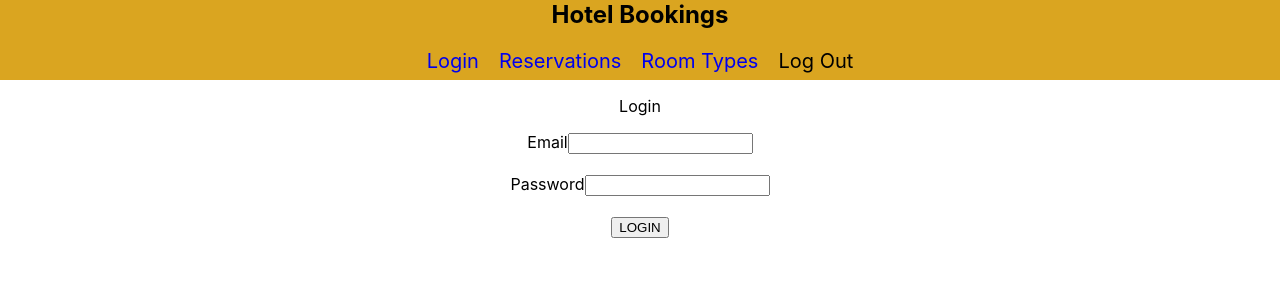
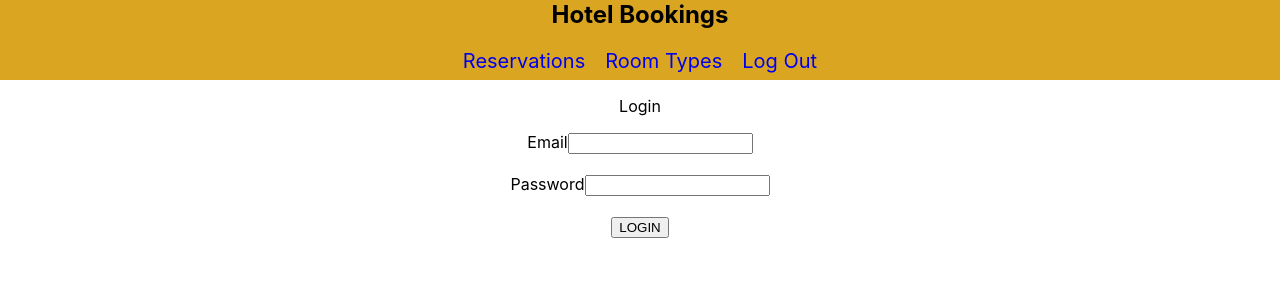
Before and after one commit to willboesetrio/hotel_booking_v1, a React (Create React App) app: page / in a window 1280 px wide. Shown: the top 300 px of the page. Built offline with nearby package versions, Linux system fonts and the light colour scheme.

Commit message:
updated login/logout functionality

```diff
--- a/src/components/Navbar.js
+++ b/src/components/Navbar.js
@@ -1,8 +1,18 @@
 import React from 'react'
 import styles from './Navbar.module.css';
-import { Link } from 'react-router-dom';
+import { Link, useNavigate } from 'react-router-dom';
 
+//ideally we would reserve our user permissions as props passed down from the main component,
+//then conditionally render certain links based on user permissions
 function Navbar() {
+
+  const navigate = useNavigate();
+
+  const handleLogOut = () => {
+    sessionStorage.removeItem("token");
+    navigate("/");
+  }
+
   return (
     <nav className={styles.navigation}>
       <h1 className={styles.companyName}>Hotel Bookings</h1>
@@ -13,16 +23,13 @@ function Navbar() {
         successful login redirects to login page,
         logout clears the user from the current state and session storage and redirects to login page*/}
       <li className={styles.item}>
-        <Link to='/' className={styles.link}>Login</ Link>
-      </li>
-      <li className={styles.item}>
         <Link to='/reservations' className={styles.link}>Reservations</ Link>
       </li>
       <li className={styles.item}>
         <Link to='/room-types' className={styles.link}>Room Types</ Link>
       </li>
       <li className={styles.item}>
-        Log Out
+        <Link to='/' onClick={handleLogOut} className={styles.link}>Log Out</ Link>
       </li>
       </ul>
     </nav>
--- a/src/pages/Login.js
+++ b/src/pages/Login.js
@@ -1,4 +1,5 @@
-import { useState, useRef} from 'react';
+import { useState, useRef } from 'react';
+import { useNavigate } from 'react-router-dom';
 
 function Login() {
 
@@ -9,6 +10,7 @@ function Login() {
     let [userRole, setUserRole] = useState('');
     let [loggedIn, setLoggedIn] = useState(false);
     let [invalidLogin, setInvalidLogin] = useState(false);
+    let navigate = useNavigate();
 
     const postLogin = async() => {
         const postObject = {
@@ -32,7 +34,11 @@ function Login() {
         const user = JSON.parse(atob(myToken.token.split('.')[1]));
         console.log(user);
         sessionStorage.setItem("token", myToken.token)
+        //maybe i don't need the setState calls/variables below, when user is logged in an redirected we can get their
+        //information and permissions from session storage?
         setLoggedIn(true); setUserEmail(user.sub); setUserRole(user.roles); setInvalidLogin(false);
+        navigate("/reservations");
+
         } else {
             console.log("INVALID LOGIN ATTEMPT")
             setInvalidLogin(true);
@@ -46,15 +52,12 @@ function Login() {
         <p>Login</p>
         <label htmlFor='email'>Email</label>
         <input type="text" id='email' ref={emailRef} required></input>
-        <br />
-        <br />
+        <br /><br />
         <label htmlFor='password'>Password</label>
         <input type="text" id='password' ref={passwordRef} required></input>
-        <br />
-        <br />
+        <br /><br />
         <button onClick={postLogin}>LOGIN</button>
-        <br />
-        <br />
+        <br /><br />
         {loggedIn && <div>
             <p>User is logged in as:</p>
           <p>Email: {userEmail}</p><p>Role: {userRole}</p>
--- a/src/pages/Reservations.js
+++ b/src/pages/Reservations.js
@@ -5,7 +5,13 @@ import styles from "./Reservations.module.css"
 function Reservations() {
 
     const [reservationsArray, setReservationsArray] = useState([]);
+    //ideally this user status would be on the App.js component level, then get passed down as props
+    const [user, setUser] = useState(JSON.parse(atob(sessionStorage.getItem("token").split('.')[1])));
+    //this console log happens twice initially(maybe due to strict mode), then way too many times(onRerender?)
+    console.log(user);
 
+    //async function to fetch reservations from API,
+    //currently attached to click handler but we want it to load when the page renders (useEffect?)
     const getReservations = async() => {
 
         const response = await fetch("http://localhost:8080/reservations", {
@@ -23,6 +29,7 @@ function Reservations() {
   return (
     <div>
         <h2>Reservations</h2>
+        <p>now logged in as: {user.sub} role: {user.role}</p>
         <button onClick={getReservations}>TEST GET RESERVATIONS</button>
         {reservationsArray.map((reservation) => {
             return (
```
